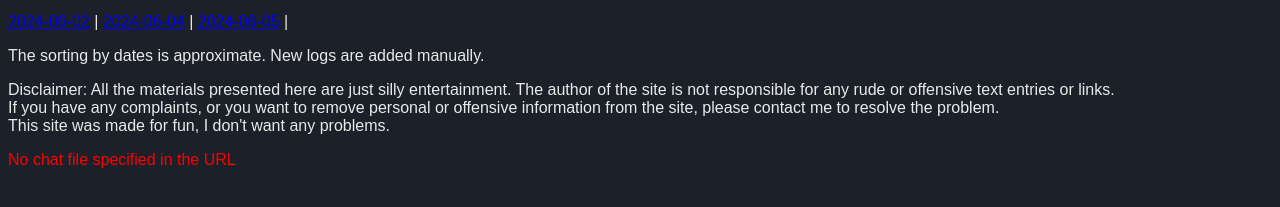
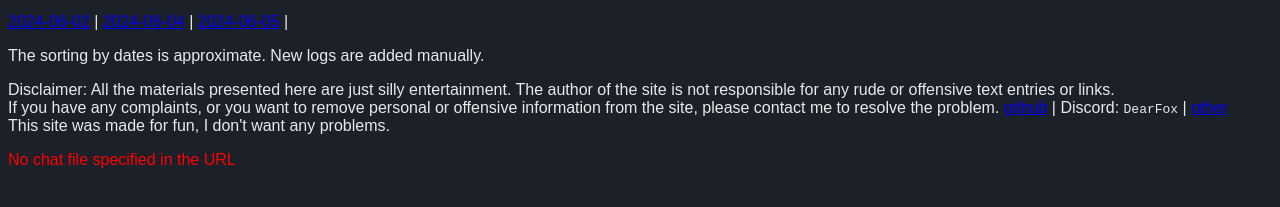
Before and after one commit to DearFox/chatlog, a plain HTML site: page Kazerad/index.html in a window 1280 px wide. Shown: the part 101-308 px from the top of the page. Drawn offline with Linux system fonts and the light colour scheme.

Commit message:
Описание на сайте
Обратная связь

```diff
--- a/Kazerad/index.html
+++ b/Kazerad/index.html
@@ -15,7 +15,7 @@
 	<br>
 	<p>The sorting by dates is approximate. New logs are added manually.</p>
 	<p>Disclaimer: All the materials presented here are just silly entertainment. The author of the site is not responsible for any rude or offensive text entries or links. <br>
-If you have any complaints, or you want to remove personal or offensive information from the site, please contact me to resolve the problem. <br>
+If you have any complaints, or you want to remove personal or offensive information from the site, please contact me to resolve the problem. <a href="https://github.com/DearFox/chatlog/issues/new">github</a> | Discord: <code>DearFox</code> | <a href="https://dearfox.uwu.name/">other</a><br>
 This site was made for fun, I don't want any problems.</p>
 	<div id="chat-container"></div>
 	<div id="error-container" class="error-message"></div>
```
